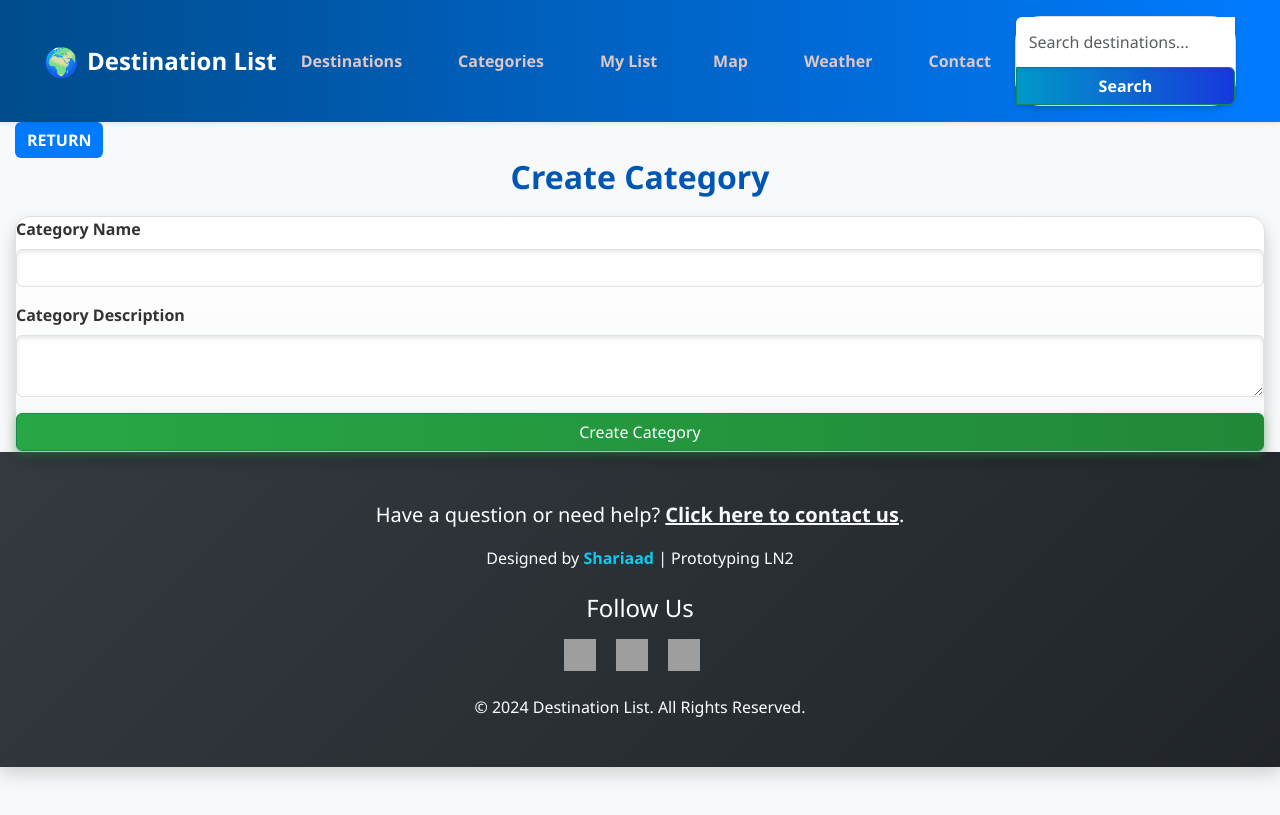
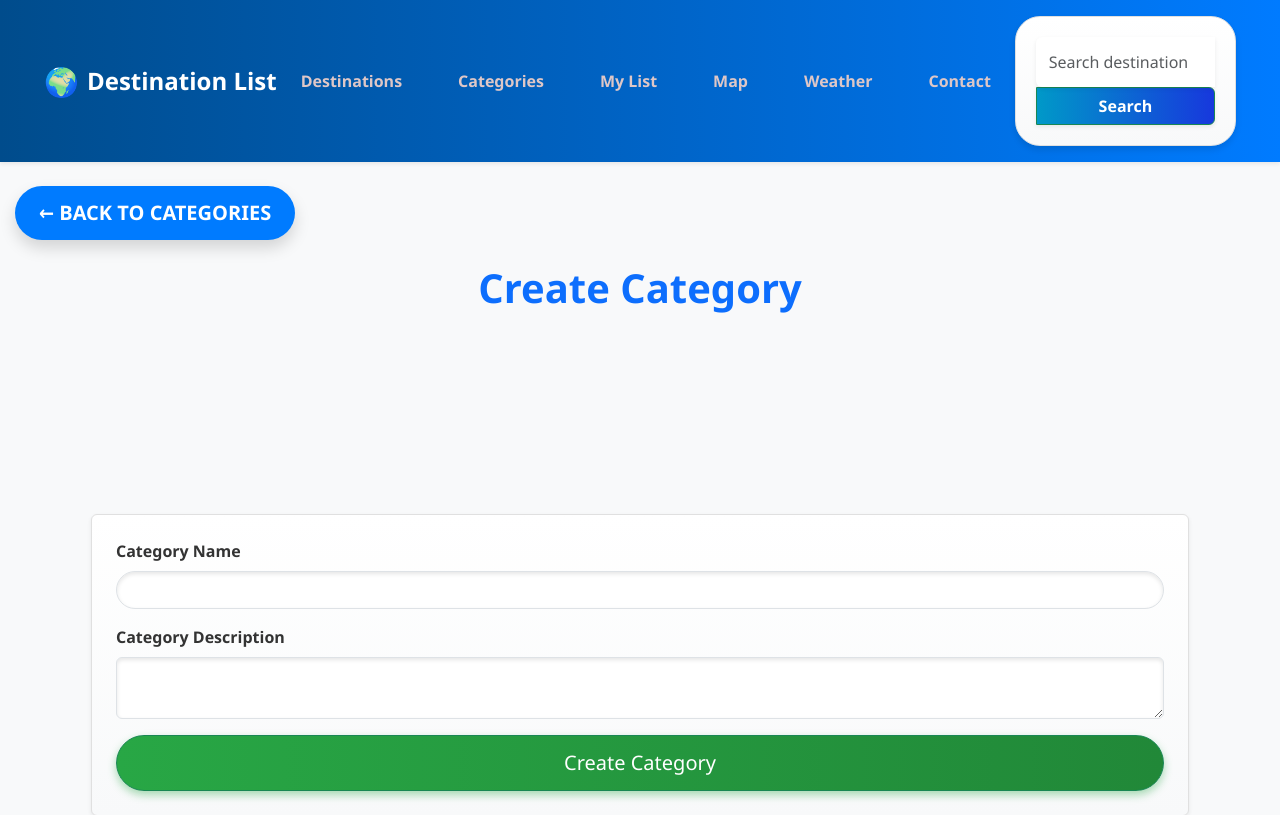
Before and after one commit to str33ts4Int/Destination-List, a SvelteKit app: page /categories/create in a window 1280 px wide. Shown: the top 815 px of the page. Built offline with nearby package versions, Linux system fonts and the light colour scheme; grey boxes are pictures that could not be loaded.

Commit message:
minor changes on footer placing

```diff
--- a/src/lib/components/DestinationCard.svelte
+++ b/src/lib/components/DestinationCard.svelte
@@ -74,6 +74,9 @@
 </div>
 
 <style>
+form {
+    padding: 0%;
+}
     /* General Card Styling */
     .destination-card {
         border-radius: 12px; /* More rounded corners for card */
--- a/src/routes/categories/create/+page.svelte
+++ b/src/routes/categories/create/+page.svelte
@@ -1,24 +1,59 @@
 <script>
-    let { form } = $props();
+  let { form } = $props();
 </script>
 
-<a class="btn btn-primary" href="/categories">Return</a>
-<h1>Create Category</h1>
+<a class="btn btn-primary btn-lg rounded-pill shadow mt-4" href="/categories"
+  >← Back to Categories</a
+>
+<div class="container d-flex flex-column min-vh-100">
+  <h1 class="text-center mt-4 text-primary create-category-title">Create Category</h1>
 
-<form method="POST" action="?/create">
+
+  <form method="POST" action="?/create" class="p-4 bg-light rounded shadow-sm">
     <div class="mb-3">
-      <label for="category-name" class="form-label">Category Name</label>
-      <input id="category-name" name="name" class="form-control" type="text" />
+      <label for="category-name" class="form-label fw-bold">Category Name</label
+      >
+      <input
+        id="category-name"
+        name="name"
+        class="form-control rounded-pill"
+        type="text"
+      />
     </div>
     <div class="mb-3">
-      <label for="category-description" class="form-label">Category Description</label>
-      <textarea id="category-description" name="description" class="form-control"></textarea>
+      <label for="category-description" class="form-label fw-bold"
+        >Category Description</label
+      >
+      <textarea
+        id="category-description"
+        name="description"
+        class="form-control rounded"
+      ></textarea>
     </div>
-    <button type="submit" class="btn btn-success">Create Category</button>
-</form>
+    <button type="submit" class="btn btn-success btn-lg rounded-pill w-100"
+      >Create Category</button
+    >
+  </form>
 
-{#if form?.success}
+  {#if form?.success}
     <div class="alert alert-success mt-4" role="alert">
-        <strong>Success!</strong> Category successfully created!
+      <strong>Success!</strong> Category successfully created!
     </div>
-{/if}
+  {/if}
+</div>
+
+
+<style>
+  form {
+    margin-top: 10%;
+    padding-top: 0;
+  }
+
+  .create-category-title {
+    font-size: 2.5rem;
+    font-weight: bold;
+    color: #007bff;
+    margin-top: 5rem;
+    margin-bottom: 5rem;
+}
+</style>
--- a/src/routes/destinations/create/+page.svelte
+++ b/src/routes/destinations/create/+page.svelte
@@ -29,14 +29,20 @@
     country: "",
     description: "",
     main_attraction: "",
-        best_season_to_visit: ""
+    best_season_to_visit: "",
   });
 </script>
 
-<a class="btn btn-primary btn-lg rounded-pill shadow mt-4" href="/destinations">← Back to Destinations</a><h1>Create Destination</h1>
+<a class="btn btn-primary btn-lg rounded-pill shadow mt-4" href="/destinations"
+  >← Back to Destinations</a
+>
+
+<div class="container d-flex flex-column min-vh-100">
+  <h1>Add Your Dream Destination</h1>
+  <h1>Create a New Destination Below</h1>
 
   <form method="POST" action="?/create">
-  <div class="mb-3">
+    <div class="mb-1">
       <label for="destination-name" class="form-label">City</label>
       <input
         id="destination-name"
@@ -57,7 +63,8 @@
       />
     </div>
     <div class="mb-3">
-    <label for="destination-description" class="form-label">Description</label>
+      <label for="destination-description" class="form-label">Description</label
+      >
       <textarea
         id="destination-description"
         name="description"
@@ -109,9 +116,19 @@
     </div>
     <button type="submit" class="btn btn-success">Create Destination</button>
   </form>
+</div>
 
 {#if form?.success}
   <div class="alert alert-success mt-4" role="alert">
     <strong>Success!</strong> Destination successfully created!
   </div>
 {/if}
+
+<style>
+
+  form {
+    margin-top: 0;
+    padding-top: 0;
+  }
+
+</style>
--- a/src/routes/styles.css
+++ b/src/routes/styles.css
@@ -7,31 +7,22 @@ body {
     object-fit: cover;
 }
 
-section {
-  margin-top: 2rem;
-  padding: 2rem;
-  background: #f8f9fa; /* Light grey background */
-  border-radius: 10px; /* Rounded corners */
-  box-shadow: 0 4px 8px rgba(0, 0, 0, 0.1); /* Subtle shadow */
-  transition: transform 0.3s ease, box-shadow 0.3s ease; /* Smooth hover effect */
-}
 
-section:hover {
-  transform: translateY(-5px); /* Slight lift on hover */
-  box-shadow: 0 8px 16px rgba(0, 0, 0, 0.2); /* Stronger shadow on hover */
-}
+
 
 .bg-primary {
     background: linear-gradient(135deg, #007bff, #0056b3);
 }
 
+
 form {
   display: flex;
   flex-direction: column;
   max-width: auto;
+  width: 90%;
   margin: auto;
   background: linear-gradient(to bottom, #ffffff, #f8f9fa); /* Subtle gradient background */
-  padding: auto;
+  padding: 20px;
   border-radius: 15px; /* Softer corners for modern look */
   box-shadow: 0 8px 16px rgba(0, 0, 0, 0.2); /* Enhanced shadow for depth */
   border: 1px solid #e0e0e0; /* Subtle border for cleaner look */
@@ -230,6 +221,7 @@ button:hover {
     padding-right: 15px;
     margin-left: auto;
     margin-right: auto;
+
 }
 
 
@@ -310,6 +302,7 @@ button:hover {
     background: linear-gradient(135deg, #343a40, #212529);
     padding: 20px;
     color: #ffffff;
+
   }
 
   .footer a {
```
Also changed, not shown: src/routes/mylist/+page.svelte (+8 -6 lines). Lines whose indentation alone changed are shown as unchanged.
